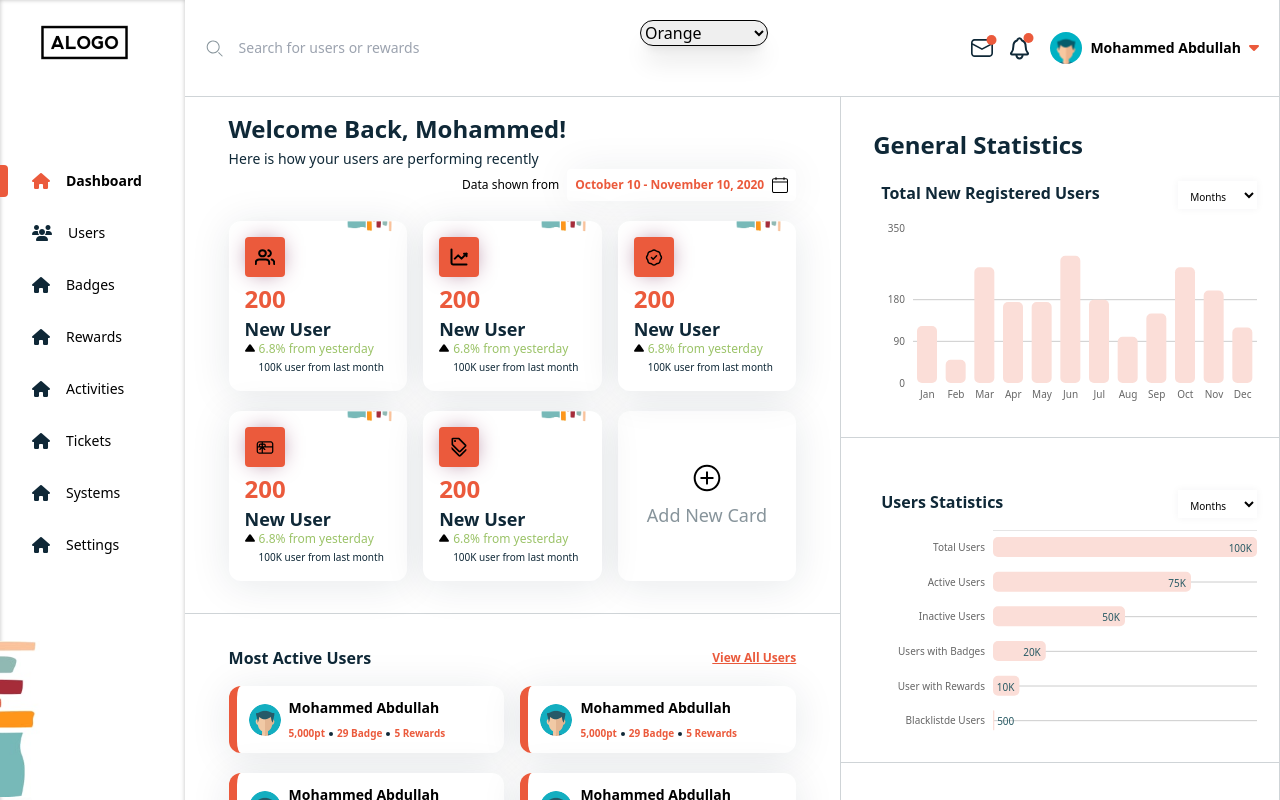
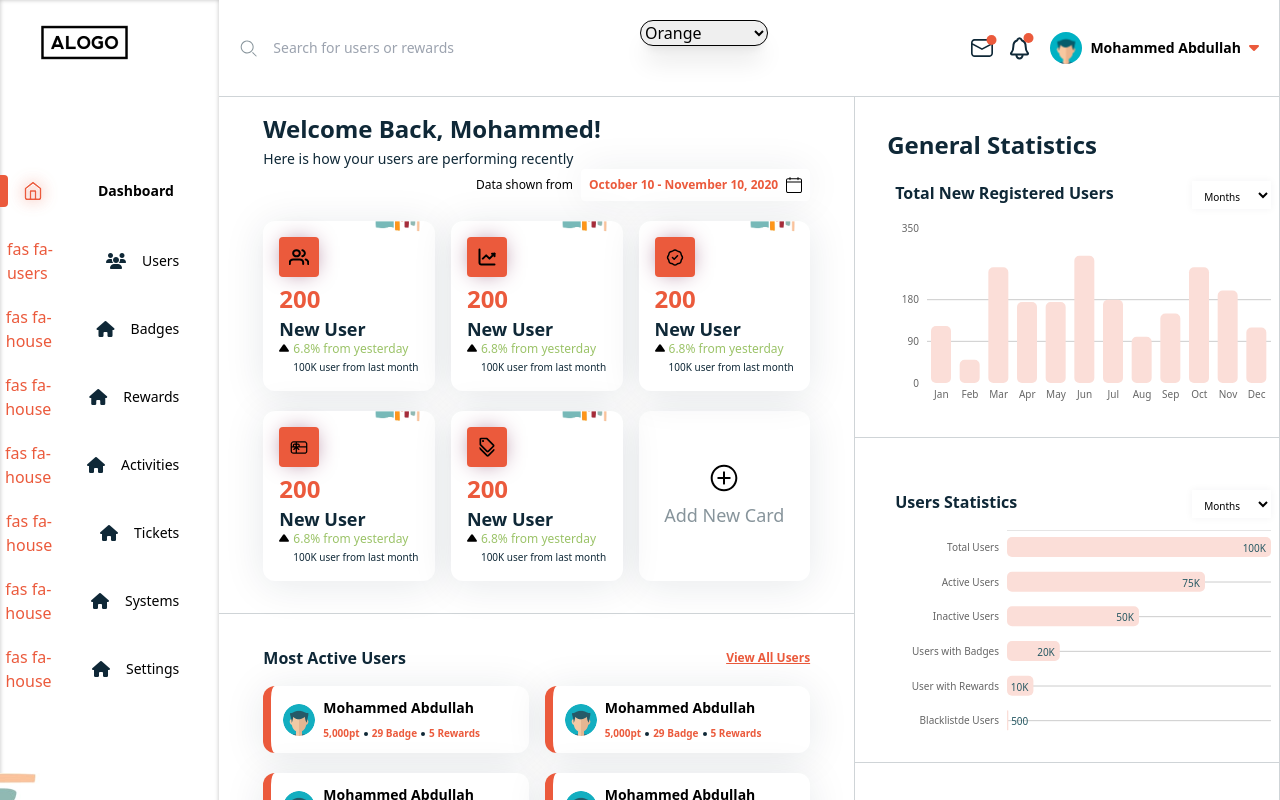
Before and after one commit to muhammadali1995/alogo-dashboard, a React (Create React App) app: page / in a window 1280 px wide. Shown: the top 800 px of the page. Built offline with nearby package versions, Linux system fonts and the light colour scheme; a web font is replaced by a local one.

Commit message:
colored svg

```diff
--- a/src/App.js
+++ b/src/App.js
@@ -2,7 +2,7 @@
 import ThemeProvider from "./context/ThemeContext";
 import Main from './components/Main/Main'
 import ThemeChanger from './components/Main/ThemeChanger'
-import Dashboard from './components/Dashboard/Dashboard'
+import Dashboard from './components/dashboard/Dashboard'
 
 function App() {
   return (
--- a/src/components/dashboard/Link.jsx
+++ b/src/components/dashboard/Link.jsx
@@ -6,6 +6,7 @@ export default function Link({ link, active, setActive }) {
     return (
         <div className='flex items-center cursor-pointer' onClick={() => setActive(link.name)}>
             <div className={`${theme} w-2 rounded-r h-8 ` + (link.name === active ? 'bg-custom-100 shadow-custom-200' : '')}></div>
+            <span className={`${theme} text-custom-100`}>{link.icon}</span>
             <i className={`ml-6 mr-4 ${theme} ${link.icon} ` + (link.name === active ? 'text-custom-100' : 'text-dark')}></i>
             <h3 className={'text-sm ' + (link.name === active ? 'font-bold' : 'font-normal')}>{link.name}</h3>
         </div>
--- a/src/data/data.jsx
+++ b/src/data/data.jsx
@@ -31,7 +31,26 @@ export const badges = [
 ]
 
 export const navigations = [
-    { name: 'Dashboard', icon: 'fas fa-house' },
+    {
+        name: 'Dashboard', icon: <svg width="50" height="52" viewBox="0 0 50 52" fill="none" xmlns="http://www.w3.org/2000/svg">
+            <g filter="url(#filter0_d_44_2049)">
+                <path d="M17.5 23.5L25 17.6667L32.5 23.5V32.6667C32.5 33.1087 32.3244 33.5326 32.0118 33.8452C31.6993 34.1577 31.2754 34.3333 30.8333 34.3333H19.1667C18.7246 34.3333 18.3007 34.1577 17.9882 33.8452C17.6756 33.5326 17.5 33.1087 17.5 32.6667V23.5Z" stroke="currentColor" stroke-width="1.5" stroke-linecap="round" stroke-linejoin="round" />
+                <path d="M22.5 34.3333V26H27.5V34.3333" stroke="currentColor" stroke-width="1.5" stroke-linecap="round" stroke-linejoin="round" />
+            </g>
+            <defs>
+                <filter id="filter0_d_44_2049" x="0.75" y="0.916656" width="48.5" height="50.1667" filterUnits="userSpaceOnUse" color-interpolation-filters="sRGB">
+                    <feFlood flood-opacity="0" result="BackgroundImageFix" />
+                    <feColorMatrix in="SourceAlpha" type="matrix" values="0 0 0 0 0 0 0 0 0 0 0 0 0 0 0 0 0 0 127 0" result="hardAlpha" />
+                    <feOffset />
+                    <feGaussianBlur stdDeviation="8" />
+                    <feComposite in2="hardAlpha" operator="out" />
+                    <feColorMatrix type="matrix" values="0 0 0 0 0.921569 0 0 0 0 0.352941 0 0 0 0 0.235294 0 0 0 0.5 0" />
+                    <feBlend mode="normal" in2="BackgroundImageFix" result="effect1_dropShadow_44_2049" />
+                    <feBlend mode="normal" in="SourceGraphic" in2="effect1_dropShadow_44_2049" result="shape" />
+                </filter>
+            </defs>
+        </svg>
+    },
     { name: 'Users', icon: 'fas fa-users' },
     { name: 'Badges', icon: 'fas fa-house' },
     { name: 'Rewards', icon: 'fas fa-house' },
```
